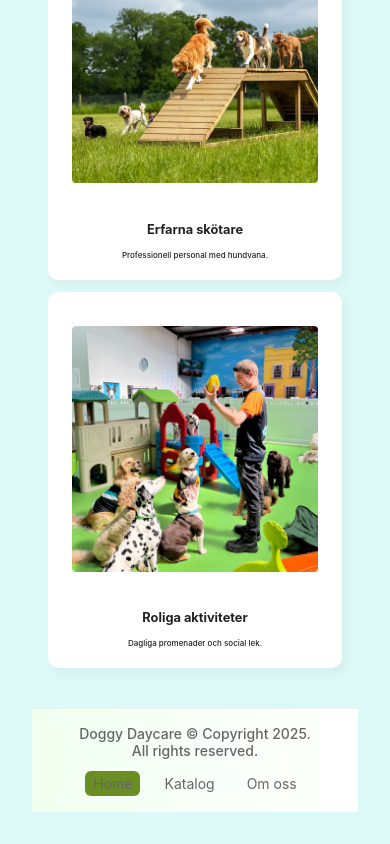
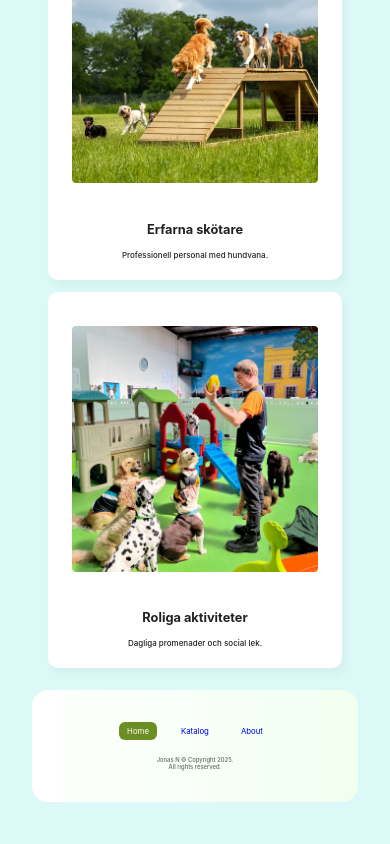
Before and after one commit to Jonasodiq/doggy-daycare, a React (Vite) app: page / in a window 390 px wide. Shown: the part 1220-2064 px from the top of the page. Built offline with nearby package versions, Linux system fonts and the light colour scheme.

Commit message:
Responsive

```diff
--- a/src/components/Footer.jsx
+++ b/src/components/Footer.jsx
@@ -6,9 +6,7 @@ function Footer() {
   return (
     <footer className={styles.footer}>
       <div className={styles.inner}>
-        <p className={styles.copy}>
-          Doggy Daycare © Copyright {new Date().getFullYear()}.<br></br> All rights reserved.
-        </p>
+
         <nav className={styles.nav}>
           <NavLink to="/" end className={({ isActive }) => isActive ? styles.active : undefined}>
             Home
@@ -17,9 +15,12 @@ function Footer() {
             Katalog
           </NavLink>
           <NavLink to="/about" className={({ isActive }) => isActive ? styles.active : undefined}>
-            Om oss
+            About
           </NavLink>
         </nav>
+        <p className={styles.copy}>
+          Jonas N © Copyright {new Date().getFullYear()}.<br/> All rights reserved.
+        </p>
       </div>
     </footer>
   );
--- a/src/components/Footer.module.css
+++ b/src/components/Footer.module.css
@@ -1,35 +1,33 @@
 .footer {
-  background: linear-gradient(90deg, #f0fff0 0%, #fff 100%);
-  padding: 16px 0;
-  margin-top: 40px;
-  border-top: 1px solid rgba(0, 0, 0, 0.05);
+  background: linear-gradient(90deg, #fff 0%, #f0fff0 100%);
+  padding: 2rem 0;
+  border-radius: 1rem;
 }
 
 .inner {
   max-width: 1000px;
   margin: 0 auto;
-  padding: 0 16px;
+  padding: 0 1rem;
   display: flex;
   flex-direction: column;
   align-items: center;
-  gap: 12px;
+  gap: 1rem;
 }
 
 .copy {
-  font-size: 14px;
+  font-size: clamp(.2rem, 1.5vw, 3rem);
   color: var(--muted);
   margin: 0;
 }
 
 .nav {
   display: flex;
-  gap: 16px;
+  gap: 1rem;
 }
 
 .nav a {
   text-decoration: none;
-  color: var(--muted);
-  font-size: 14px;
+  font-size: clamp(.3rem, 2vw, 3rem);
   padding: 4px 8px;
   border-radius: 6px;
   /* transition: background 0.2s; */
@@ -39,3 +37,12 @@
   background: var(--accent);
   color: white;
 }
+
+/* Mobile layout */
+@media (max-width: 248px) {
+  .nav {
+    display: flex;
+    flex-direction: column;
+    gap: 0;
+  }
+}
```
